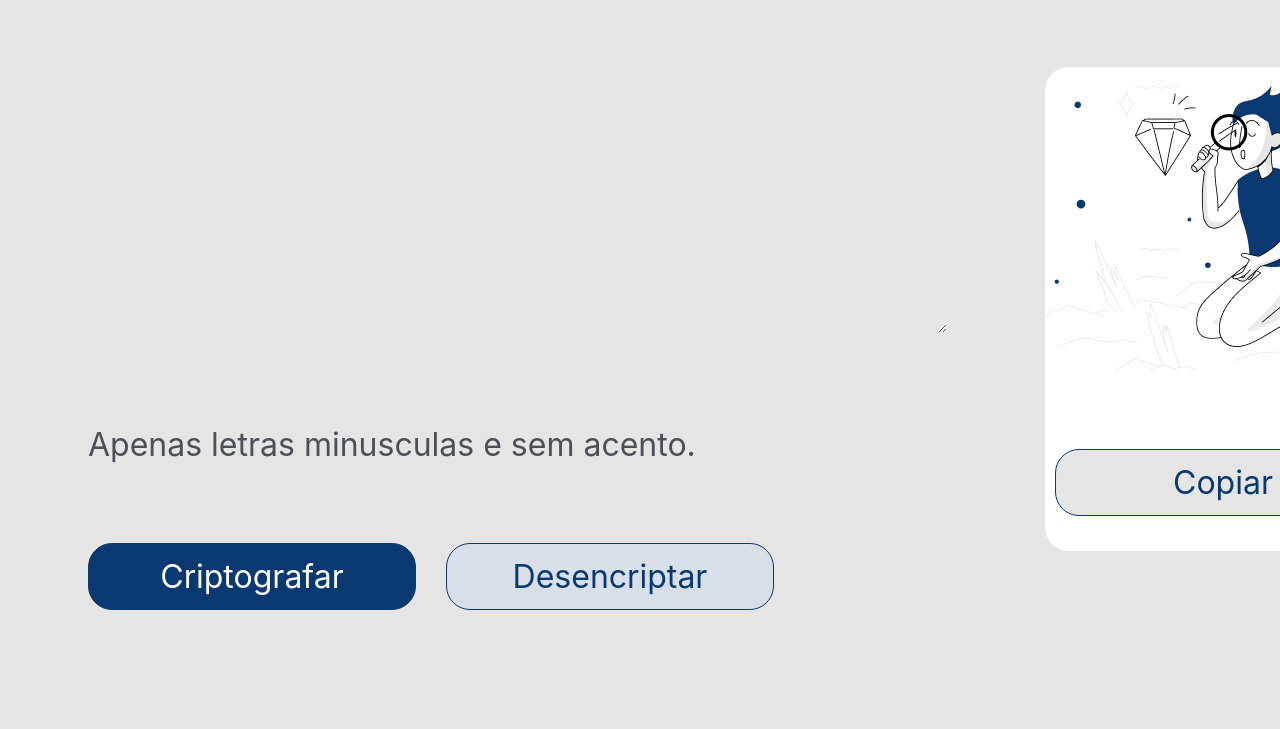
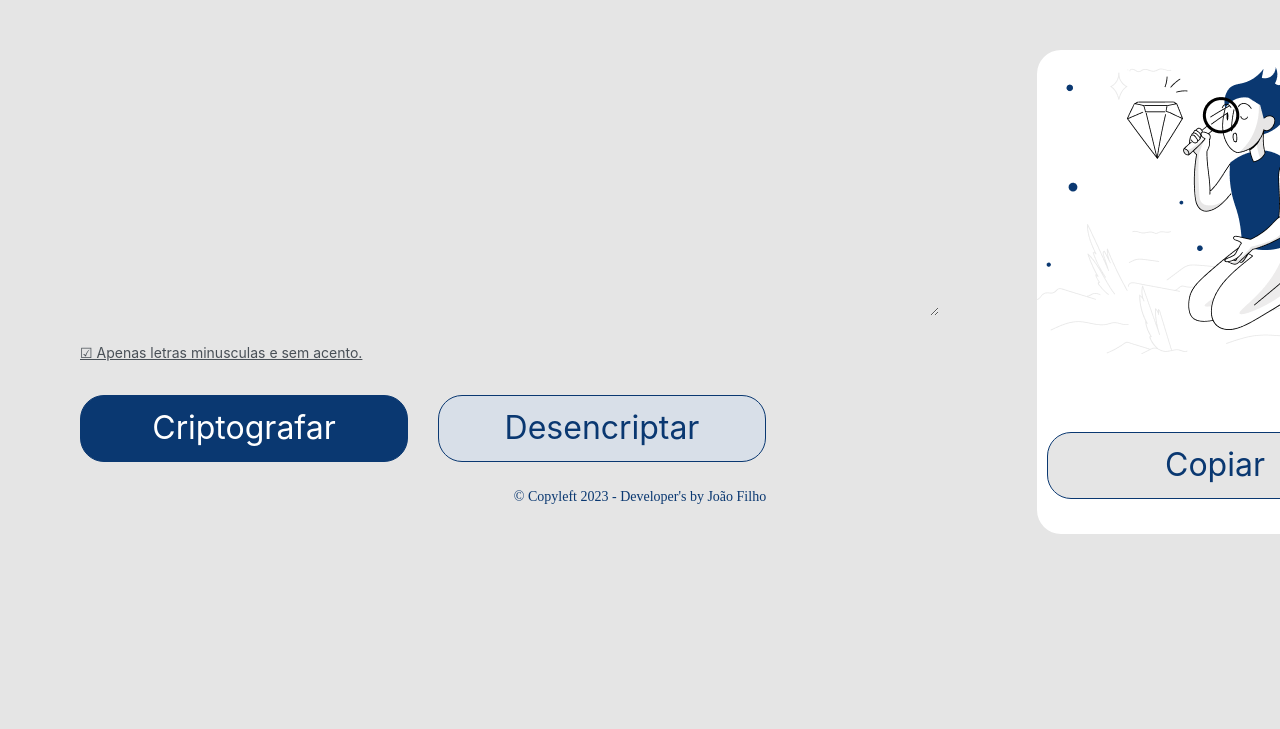
Before and after one commit to byconclusive/challenge-decodificador-alura, a plain HTML site: page index.html in a window 1280 px wide. Shown: the part 71-800 px from the top of the page. Drawn offline with Linux system fonts and the light colour scheme.

Commit message:
Corrigindo erros

```diff
--- a/index.html
+++ b/index.html
@@ -6,12 +6,13 @@
 	<meta name="viewport" content="width=device-width, initial-scale=1.0">
 	<link rel="preconnect" href="https://fonts.googleapis.com">
 	<link rel="preconnect" href="https://fonts.gstatic.com" crossorigin>
+	<link rel="stylesheet" href="reset.css">
 	<link rel="stylesheet" href="style.css">
 	<title>Encriptador</title>
 </head>
 <body>
 	<header>
-		<img class="logoAlura" src="/imagens/logoAlura.png" alt="Logo da Alura">
+		<img class="logoAlura" src="./imagens/logoAlura.png" alt="Logo da Alura">
 	</header>
 
 	<main>
@@ -20,7 +21,7 @@
 			</textarea>
 
 			<div class="informacao">
-				<h6>Apenas letras minusculas e sem acento.</h6>
+				<h6>&#9745; Apenas letras minusculas e sem acento.</h6>
 			</div>
 			<div class="botoes">
 				<button class="btn-encriptar" onclick="btnEncriptar()">Criptografar</button>
@@ -30,12 +31,15 @@
 
 		<section>
 			<textarea class="mensagem" cols="20" rows="10"></textarea>
-			<button class="btn-copiar">Copiar</button>
+			<button class="btn-copiar" onclick="btnCopiar()">Copiar</button>
 
 		</section>
 	</main>
 
 	<script src="script.js"></script>
+	<footer>
+		&copy; Copyleft 2023 - Developer's by João Filho
+	</footer>
 
 </body>
 </html>
--- /dev/null
+++ b/reset.css
@@ -0,0 +1,48 @@
+/* http://meyerweb.com/eric/tools/css/reset/
+   v2.0 | 20110126
+   License: none (public domain)
+*/
+
+html, body, div, span, applet, object, iframe,
+h1, h2, h3, h4, h5, h6, p, blockquote, pre,
+a, abbr, acronym, address, big, cite, code,
+del, dfn, em, img, ins, kbd, q, s, samp,
+small, strike, strong, sub, sup, tt, var,
+b, u, i, center,
+dl, dt, dd, ol, ul, li,
+fieldset, form, label, legend,
+table, caption, tbody, tfoot, thead, tr, th, td,
+article, aside, canvas, details, embed,
+figure, figcaption, footer, header, hgroup,
+menu, nav, output, ruby, section, summary,
+time, mark, audio, video {
+	margin: 0;
+	padding: 0;
+	border: 0;
+	font-size: 100%;
+	font: inherit;
+	vertical-align: baseline;
+}
+/* HTML5 display-role reset for older browsers */
+article, aside, details, figcaption, figure,
+footer, header, hgroup, menu, nav, section {
+	display: block;
+}
+body {
+	line-height: 1;
+}
+ol, ul {
+	list-style: none;
+}
+blockquote, q {
+	quotes: none;
+}
+blockquote:before, blockquote:after,
+q:before, q:after {
+	content: '';
+	content: none;
+}
+table {
+	border-collapse: collapse;
+	border-spacing: 0;
+}
--- a/script.js
+++ b/script.js
@@ -45,3 +45,16 @@ function desencriptar (stringDesencriptada)  {
 
     return stringDesencriptada;
 }
+
+function btnCopiar () {
+    const texto = mensagem.value;
+    navigator.clipboard
+    .writeText (texto)
+    .then(() => {
+        console.log("Texto copiado para área de transferência: ")
+    })
+    .cath((error) => {
+        console.error("Erro ao copiar o texto: ", error);
+    });
+    mensagem.value = "";
+}
--- a/style.css
+++ b/style.css
@@ -32,7 +32,7 @@ main {
 
 .mensagem {
     background: white;
-    background-image: url(/imagens/boneco.png);
+    background-image: url(./imagens/boneco.png);
     background-repeat: no-repeat;
     border: none;
     border-radius: 24px;
@@ -45,6 +45,12 @@ main {
 
 .mensagem:focus {
     outline: none;
+}
+
+.informacao h6 {
+    font-size: 14px;
+    text-decoration: underline;
+    color: #495057;
 }
 
 .botoes {
@@ -85,7 +91,12 @@ main {
     width: 336px;
 }
 
-.informacao {
-    color: #495057;
-    font-size: 18px;
+
+footer {
+    height: 70px;
+    color: #0A3871;
+    display: flex;
+    align-items: center;
+    justify-content: center;
+    font-size: 14px;
 }
```
